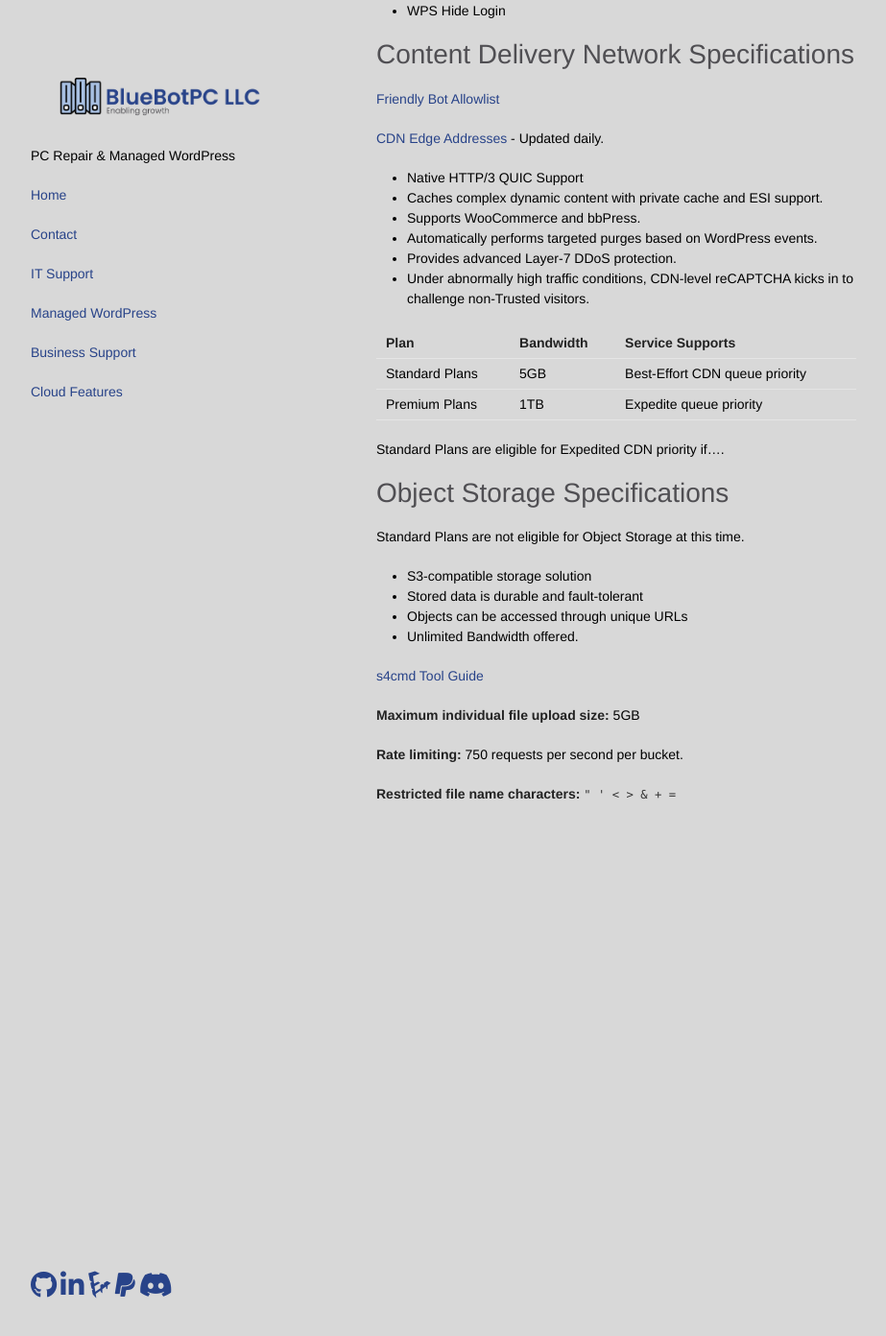
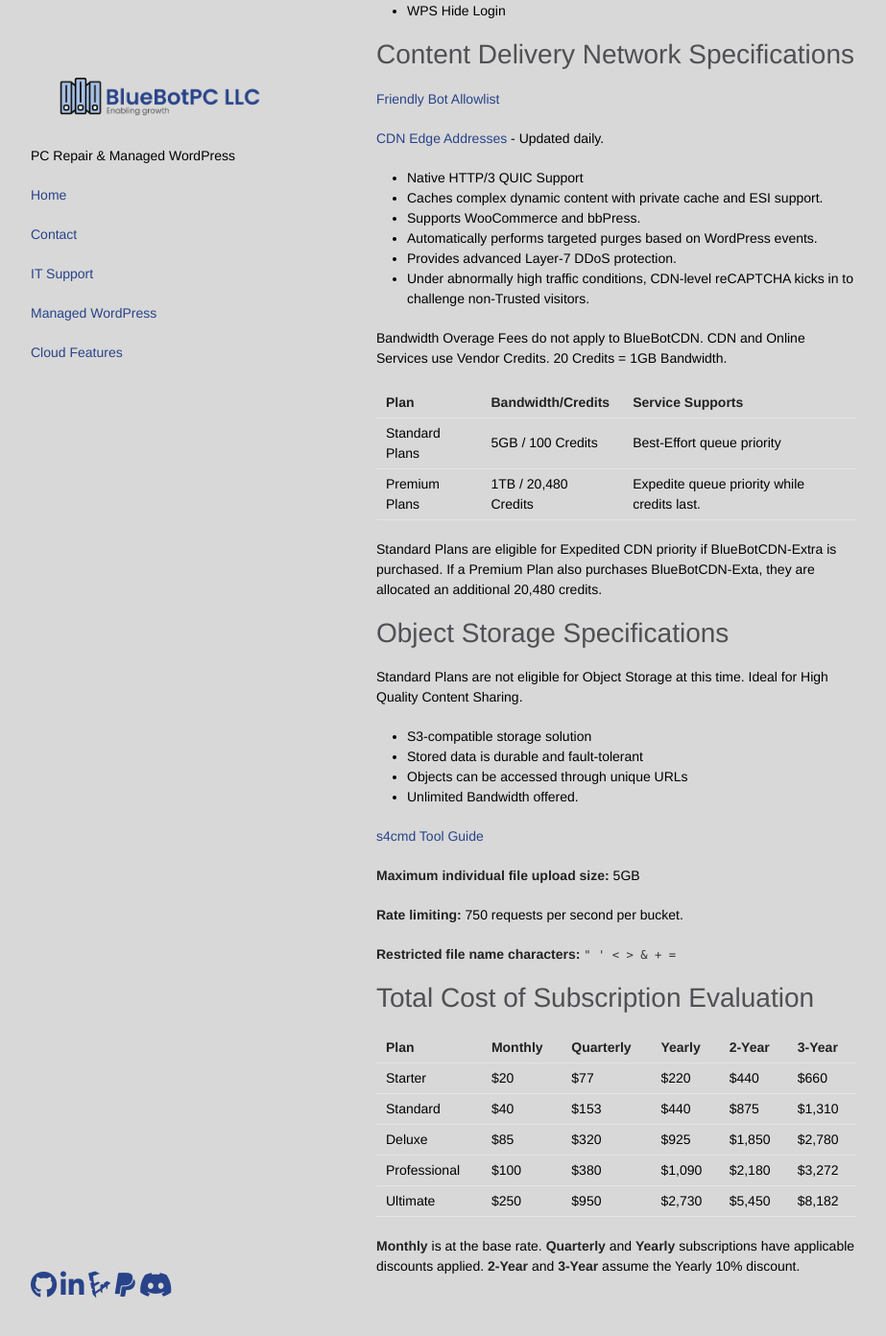
Before and after one commit to GoobyFRS/bluebotpc-web, a Jekyll site: the page built from pages/kb/kb-home.md, in a window 1280 px wide and 1400 px high, scrolled down 1016 px. Shown: the top 1392 px of the window at 96% size, without its empty margins (178-1101 px from the left). Built offline with Jekyll 4.4.1, drawn with Linux system fonts in a browser that asks for light colours; nearby versions of some CDN libraries; our own code applies the rules of GitHub Pages for plain Markdown files.

Commit message:
adding to kb
sitemap clean up
removed linking to biz services
adding price info to KB
tweaked billing info
added biz support hours to pc page

````diff
--- a/_layouts/default.html
+++ b/_layouts/default.html
@@ -33,7 +33,6 @@
         <p class="view"><a href="https://bluebotpc.com/pages/contact">Contact</a></p>
         <p class="view"><a href="https://bluebotpc.com/pages/pc">IT Support</a></p>
         <p class="view"><a href="https://bluebotpc.com/pages/wordpress">Managed WordPress</a></p>
-        <p class="view"><a href="https://bluebotpc.com/pages/biz-services">Business Support</a></p>
         <p class="view"><a href="https://bluebotpc.com/pages/features">Cloud Features</a></p>
       </header>
       <section>
--- a/pages/kb/kb-home.md
+++ b/pages/kb/kb-home.md
@@ -50,15 +51,17 @@ Each plan is provided with an isolated Virtual Machine running on a high-perform
 - Provides advanced Layer-7 DDoS protection.
 - Under abnormally high traffic conditions, CDN-level reCAPTCHA kicks in to challenge non-Trusted visitors.
 
-| **Plan**       | **Bandwidth** | **Service Supports** |
-| Standard Plans | 5GB | Best-Effort CDN queue priority |
-| Premium Plans  | 1TB | Expedite queue priority |
+Bandwidth Overage Fees do not apply to BlueBotCDN. CDN and Online Services use Vendor Credits. 20 Credits = 1GB Bandwidth.
 
-Standard Plans are eligible for Expedited CDN priority if....
+| **Plan**       | **Bandwidth/Credits** | **Service Supports** |
+| Standard Plans | 5GB / 100 Credits    | Best-Effort queue priority |
+| Premium Plans  | 1TB / 20,480 Credits | Expedite queue priority while credits last. |
+
+Standard Plans are eligible for Expedited CDN priority if BlueBotCDN-Extra is purchased. If a Premium Plan also purchases BlueBotCDN-Exta, they are allocated an additional 20,480 credits.
 
 ### Object Storage Specifications
 
-Standard Plans are not eligible for Object Storage at this time.
+Standard Plans are not eligible for Object Storage at this time. Ideal for High Quality Content Sharing.
 
 - S3-compatible storage solution
 - Stored data is durable and fault-tolerant
@@ -72,3 +75,14 @@ Standard Plans are not eligible for Object Storage at this time.
 **Rate limiting:** 750 requests per second per bucket.
 
 **Restricted file name characters:** ```" ' < > & + =```
+
+### Total Cost of Subscription Evaluation
+
+| **Plan**     | **Monthly** | **Quarterly** | **Yearly** | **2-Year** | **3-Year** |
+| Starter      | $20         | $77           | $220       | $440       | $660   |
+| Standard     | $40         | $153          | $440       | $875       | $1,310 |
+| Deluxe       | $85         | $320          | $925       | $1,850     | $2,780 |
+| Professional | $100        | $380          | $1,090     | $2,180     | $3,272 |
+| Ultimate     | $250        | $950          | $2,730     | $5,450     | $8,182 |
+
+**Monthly** is at the base rate. **Quarterly** and **Yearly** subscriptions have applicable discounts applied. **2-Year** and **3-Year** assume the Yearly 10% discount.
--- a/sitemap.txt
+++ b/sitemap.txt
@@ -1,6 +1,5 @@
 https://www.bluebotpc.com/
 https://www.bluebotpc.com/pages/pc/
-https://www.bluebotpc.com/pages/biz-services/
 https://www.bluebotpc.com/pages/wordpress/
 https://www.bluebotpc.com/pages/features/
 https://www.bluebotpc.com/pages/contact/
````
Also changed, not shown: other parts of pages/kb/kb-home.md (+1 -0 lines), index.md (+2 -2 lines), pages/biz-services.md (deleted, +0 -21 lines), pages/legal/billing.md (+1 -1 lines), pages/pc.md (+11 -1 lines), pages/wordpress.md (+9 -10 lines).
